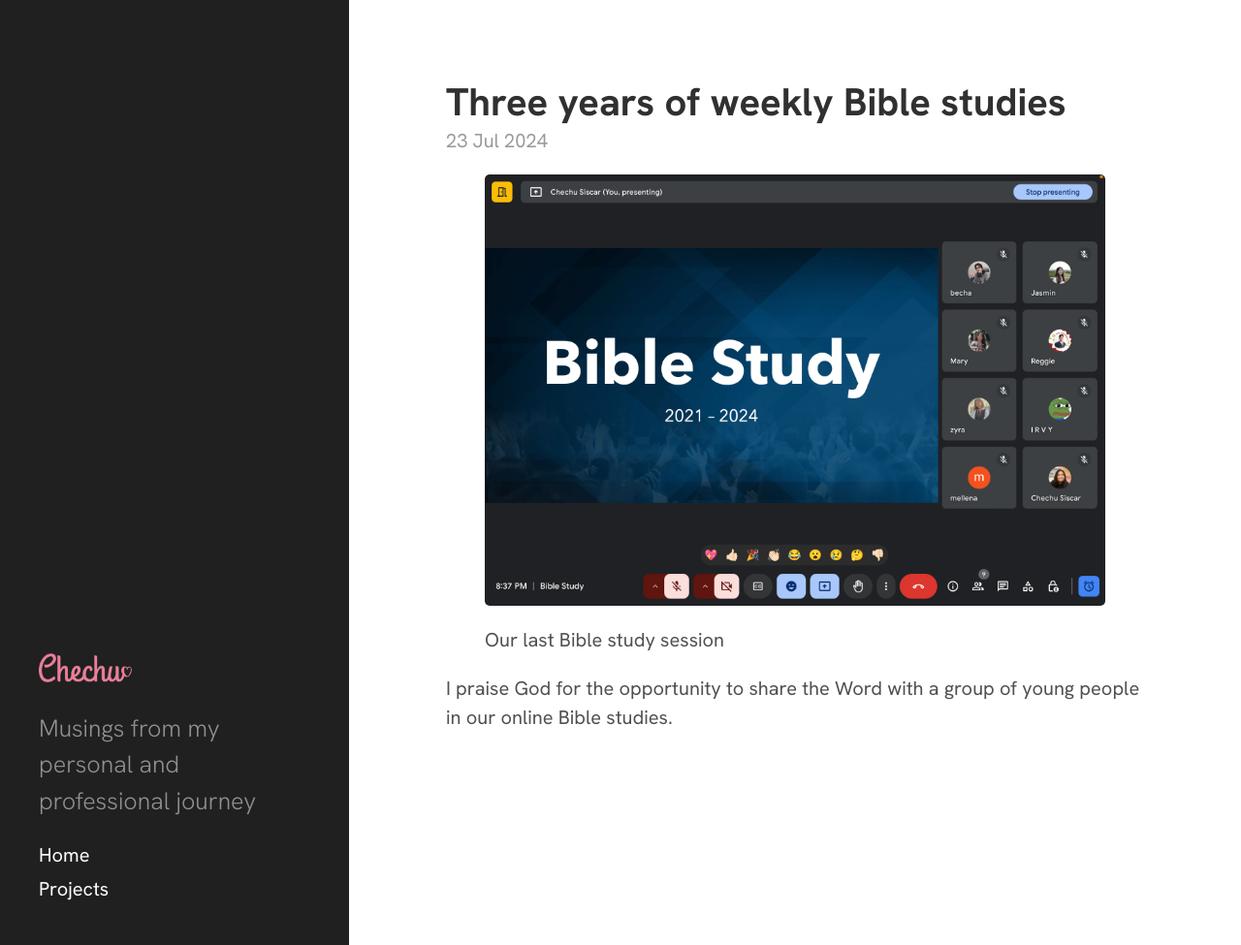
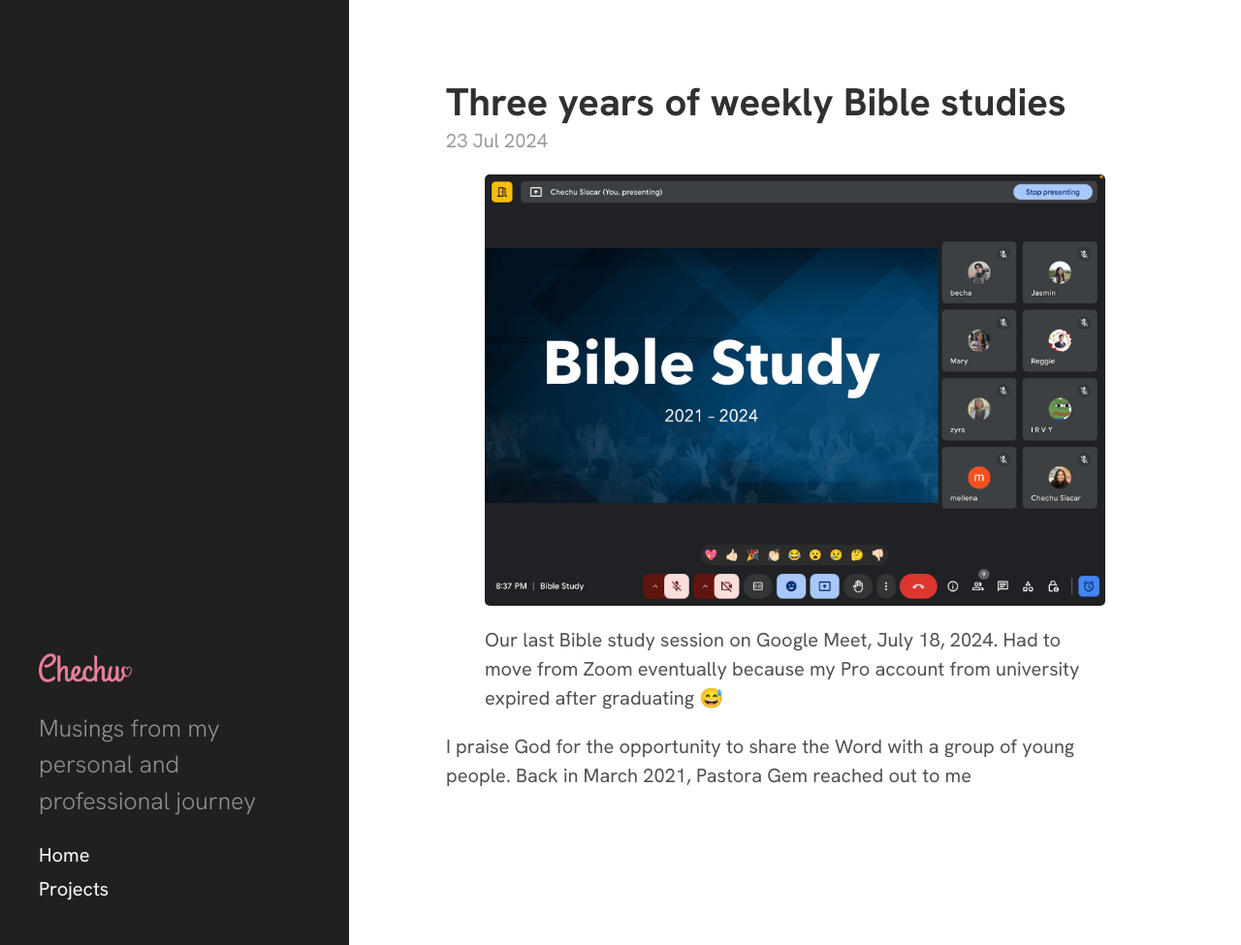
Before and after one commit to chechusiscar/blog, a Jekyll site: the page built from _posts/2024-07-23-bible-study.md, in a window 1280 px wide and 975 px high. Shown: the whole window at 97% size. Built offline with Jekyll 4.4.1, drawn with Linux system fonts in a browser that asks for light colours.

Commit message:
POST Bible study

```diff
--- a/_posts/2024-07-23-bible-study.md
+++ b/_posts/2024-07-23-bible-study.md
@@ -5,6 +5,6 @@ tags:
 - bible-study
 ---
 
-{% include image.html name="biblestudy.png" caption="Our last Bible study session" %}
+{% include image.html name="biblestudy.png" caption="Our last Bible study session on Google Meet, July 18, 2024. Had to move from Zoom eventually because my Pro account from university expired after graduating 😅" %}
 
-I praise God for the opportunity to share the Word with a group of young people in our online Bible studies.
+I praise God for the opportunity to share the Word with a group of young people. Back in March 2021, Pastora Gem reached out to me
```
